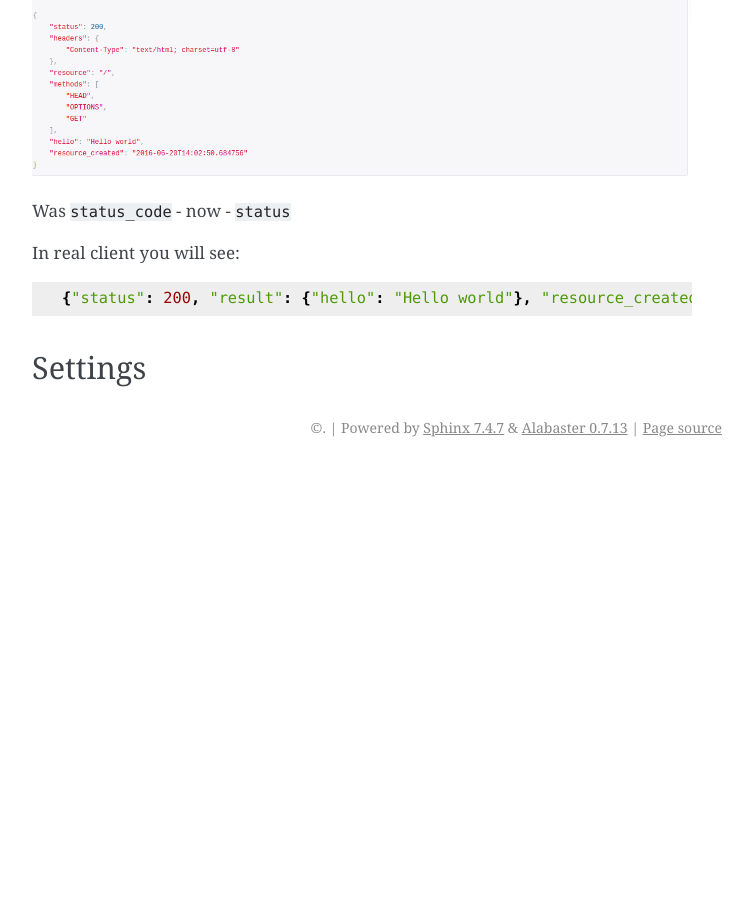
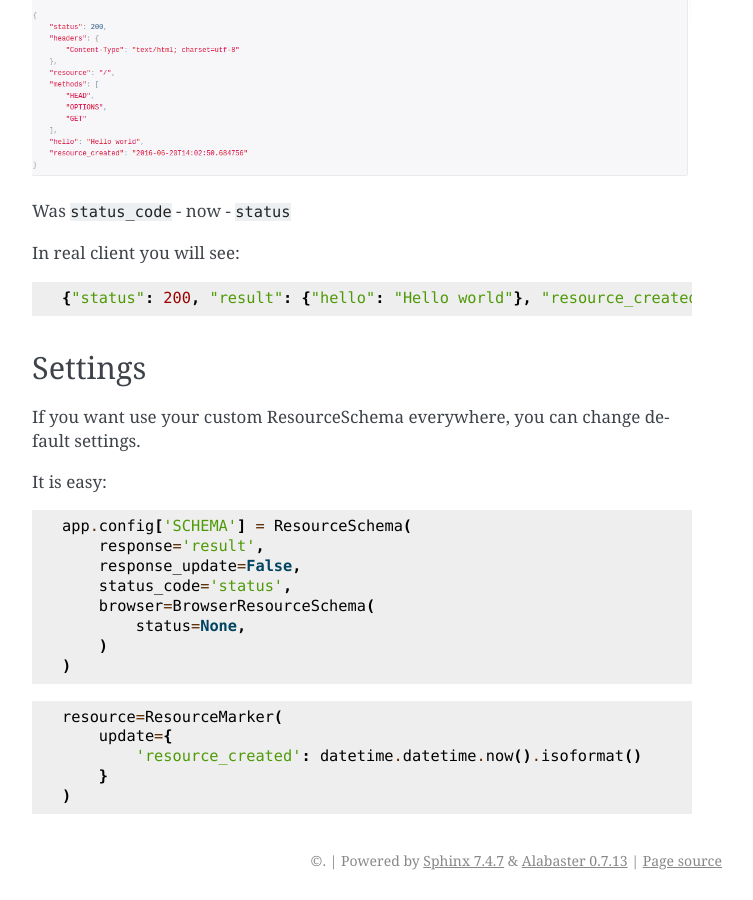
Before and after one commit to viatoriche/microservices, a Sphinx documentation site: the page built from docs/http.md, in a window 1280 px wide and 900 px high, scrolled down 5479 px. Shown: the whole window, without its empty margins (388-1141 px from the left). Built offline with Sphinx 7.4.7, drawn with Linux system fonts in a browser that asks for light colours; before the commit the page ends 5946 px from its top, so only the background shows below that.

Commit message:
settings

````diff
--- a/docs/http.md
+++ b/docs/http.md
@@ -212,3 +212,27 @@ In real client you will see:
 ```
 
 ## Settings
+
+If you want use your custom ResourceSchema everywhere, you can change default
+settings.
+
+It is easy:
+
+```
+app.config['SCHEMA'] = ResourceSchema(
+    response='result',
+    response_update=False,
+    status_code='status',
+    browser=BrowserResourceSchema(
+        status=None,
+    )
+)
+```
+
+```
+resource=ResourceMarker(
+    update={
+        'resource_created': datetime.datetime.now().isoformat()
+    }
+)
+```
````
Also changed, not shown: 1 other file.
